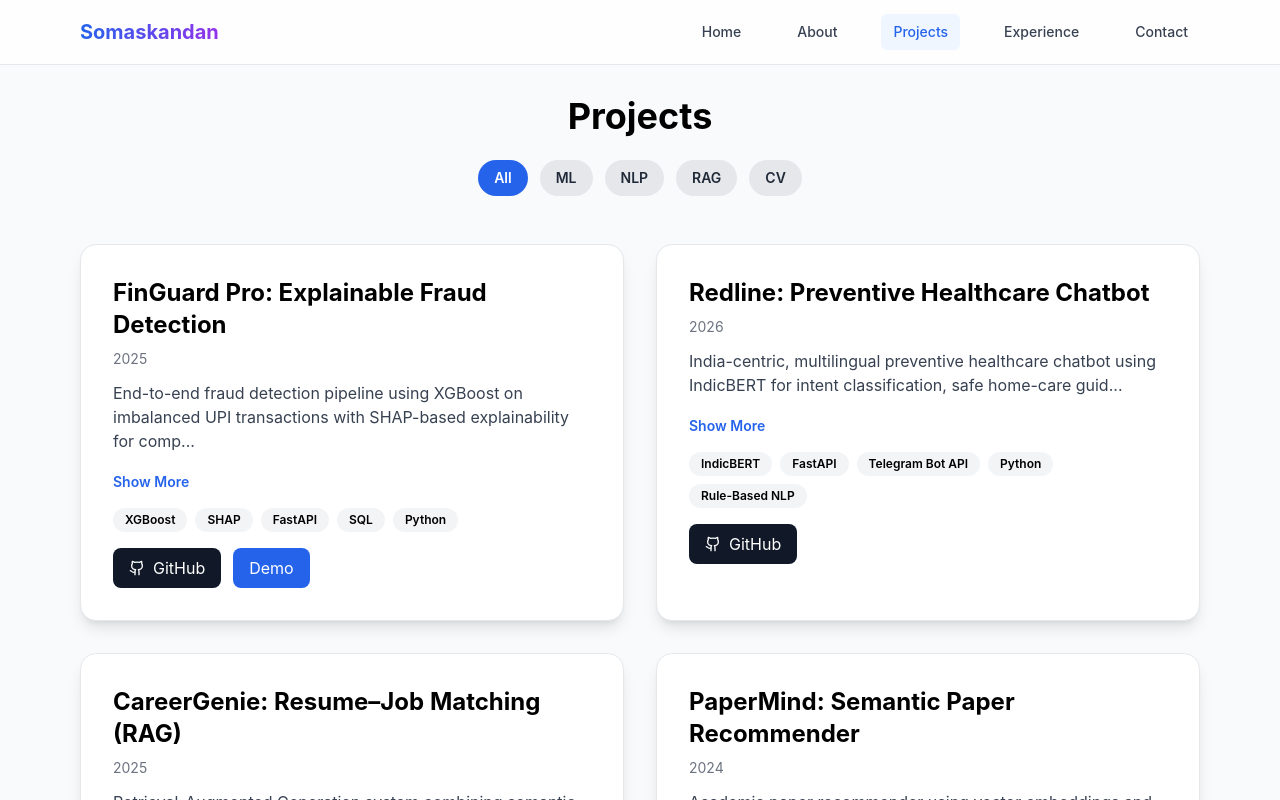
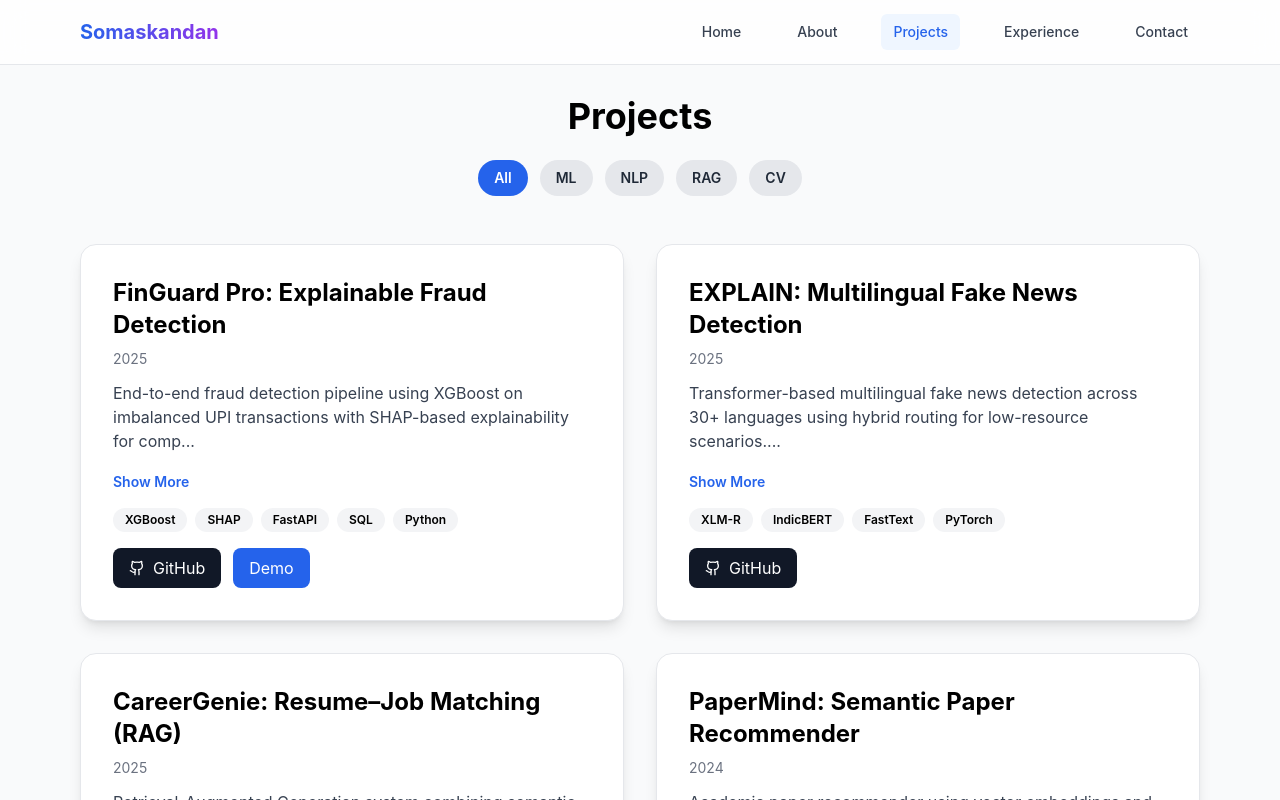
Before and after one commit to Somaskandan931/portfolio-project, a React (Create React App) app: page / in a window 1280 px wide. Both pictures are taken after a click on the button "View Projects". Shown: the top 800 px of the page. Built offline with nearby package versions, Linux system fonts and the light colour scheme.

Commit message:
New commit

```diff
--- a/src/pages/Projects.jsx
+++ b/src/pages/Projects.jsx
@@ -22,30 +22,19 @@ const ProjectsPage = () => {
       date: "2025"
     },
     {
-  title: "Redline: Preventive Healthcare Chatbot",
-  category: "NLP",
-  description:
-    "India-centric, multilingual preventive healthcare chatbot using IndicBERT for intent classification, safe home-care guidance, vaccination awareness, and doctor-visit decision support with ethical guardrails.",
-  tech: [
-    "IndicBERT",
-    "FastAPI",
-    "Telegram Bot API",
-    "Python",
-    "Rule-Based NLP"
-  ],
-  metrics: [
-    "80%+ Intent Accuracy",
-    "Confidence-Aware Responses",
-    "Real-Time Decisions"
-  ],
-  impact:
-    "Enabled first-touch health awareness while actively preventing medical misinformation in low-literacy settings.",
-  link: "https://github.com/Somaskandan931/Redline",
-  demo: "", // optional – add later if you have one
-  status: "Healthcare AI System",
-  date: "2026"
-},
-
+      title: "EXPLAIN: Multilingual Fake News Detection",
+      category: "NLP",
+      description:
+        "Transformer-based multilingual fake news detection across 30+ languages using hybrid routing for low-resource scenarios.",
+      tech: ["XLM-R", "IndicBERT", "FastText", "PyTorch"],
+      metrics: ["Macro-F1 0.914", "30+ Languages", "86k+ Samples"],
+      impact:
+        "Enabled scalable misinformation detection across diverse linguistic contexts.",
+      link: "https://github.com/Somaskandan931/EXPLAIN",
+      demo: "", // Removed because no demo link provided
+      status: "Research Project",
+      date: "2025"
+    },
     {
       title: "CareerGenie: Resume–Job Matching (RAG)",
       category: "RAG",
@@ -101,7 +90,32 @@ const ProjectsPage = () => {
       demo: "https://drive.google.com/file/d/1DbSymRpBRE23KeZ_wRbQQlbEPcNqokz8/view?usp=sharing",
       status: "Production Ready",
       date: "2025"
-    }
+    },
+    {
+  title: "Redline: Preventive Healthcare Chatbot",
+  category: "NLP",
+  description:
+    "India-centric, multilingual preventive healthcare chatbot using IndicBERT for intent classification, safe home-care guidance, vaccination awareness, and doctor-visit decision support with ethical guardrails.",
+  tech: [
+    "IndicBERT",
+    "FastAPI",
+    "Telegram Bot API",
+    "Python",
+    "Rule-Based NLP"
+  ],
+  metrics: [
+    "80%+ Intent Accuracy",
+    "Confidence-Aware Responses",
+    "Real-Time Decisions"
+  ],
+  impact:
+    "Enabled first-touch health awareness while actively preventing medical misinformation in low-literacy settings.",
+  link: "https://github.com/Somaskandan931/Redline",
+  demo: "", // optional – add later if you have one
+  status: "Healthcare AI System",
+  date: "2026"
+}
+
   ];
 
   const filters = ["All", "ML", "NLP", "RAG", "CV"];
```
